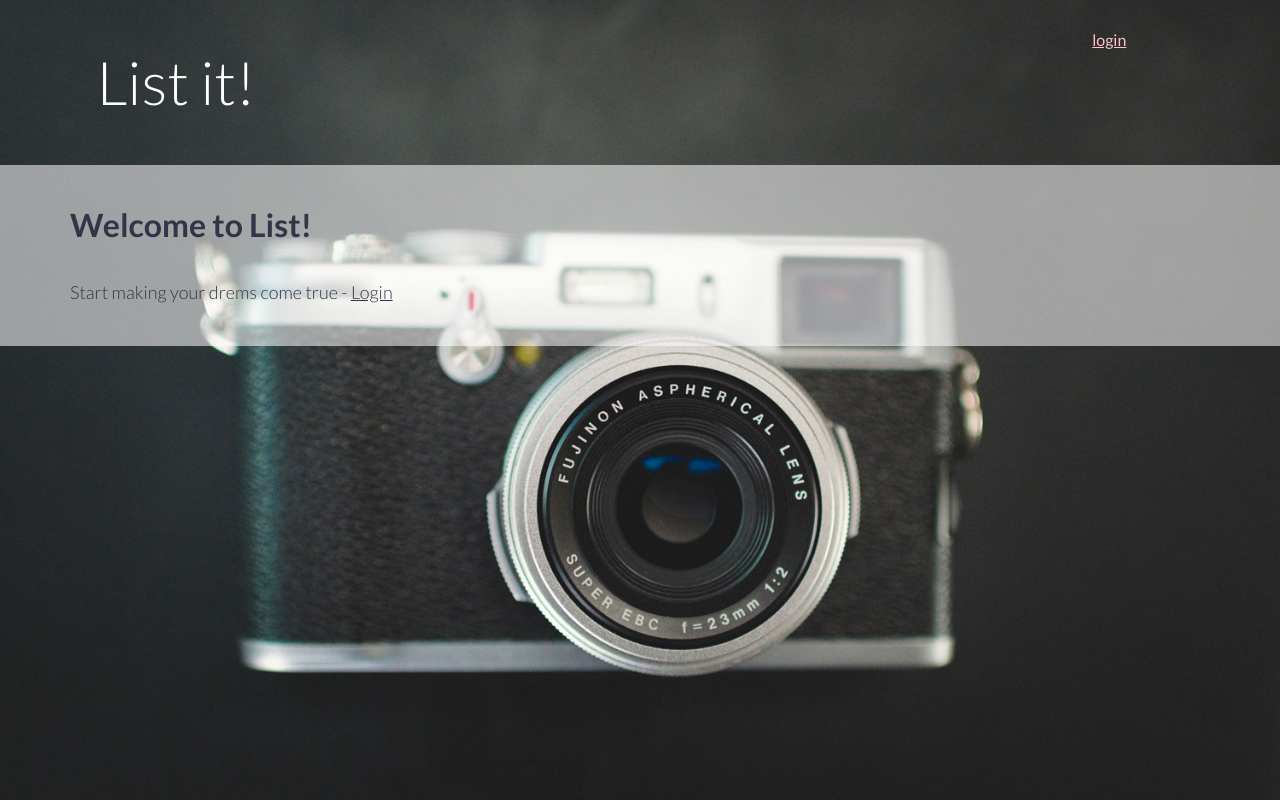
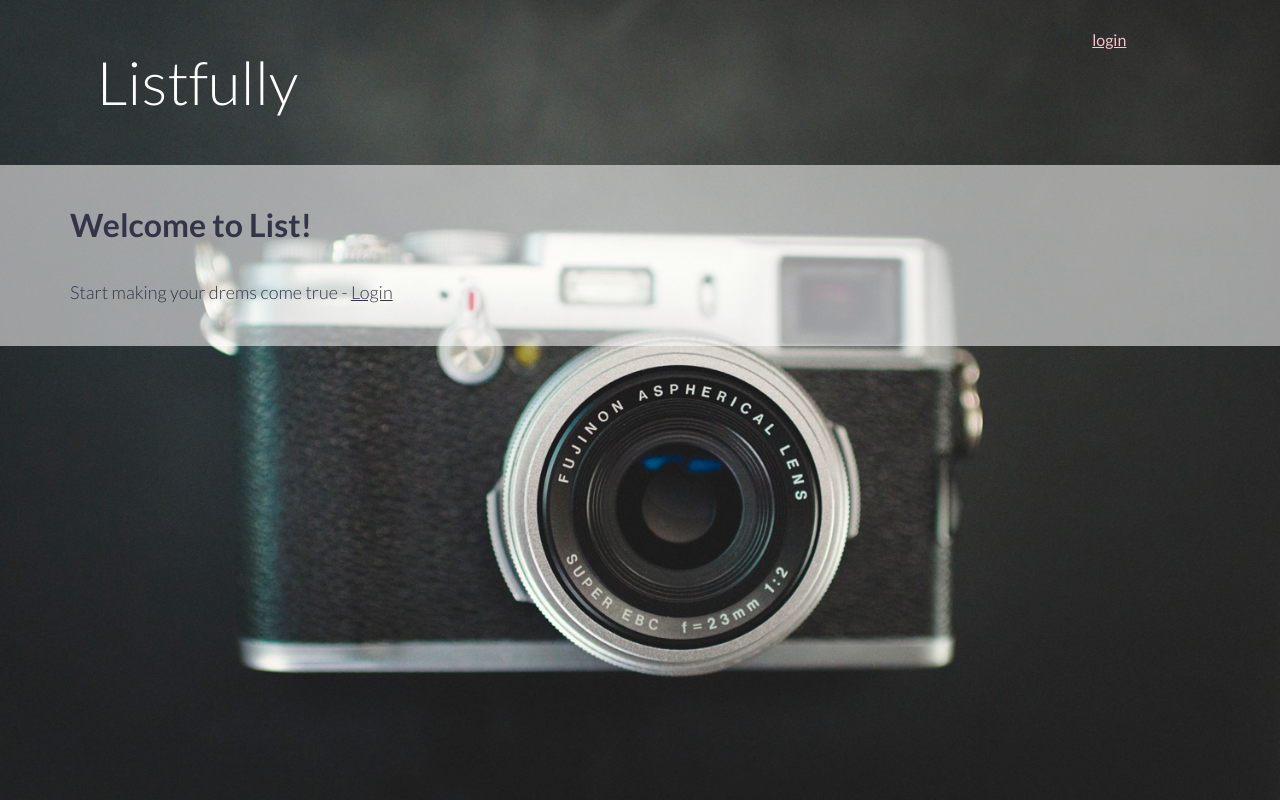
Before and after one commit to hawkaa/listfully, a Django app: template templates/home.html in a window 1280 px wide. Run offline with Django 3.2, Linux system fonts and the light colour scheme; the template is opened without the code that fills it, so the values that code supplies are empty.

Commit message:
fix: rename title to Listfully

```diff
--- a/templates/header.html
+++ b/templates/header.html
@@ -3,7 +3,7 @@
 <div class="header">
   <div class="col-10">
     <div class="logo">
-      <a href="{% url 'home' %}"><p>List it!</p></a>
+      <a href="{% url 'home' %}"><p>Listfully</p></a>
     </div>
   </div>
   <div class="col-2">
```
